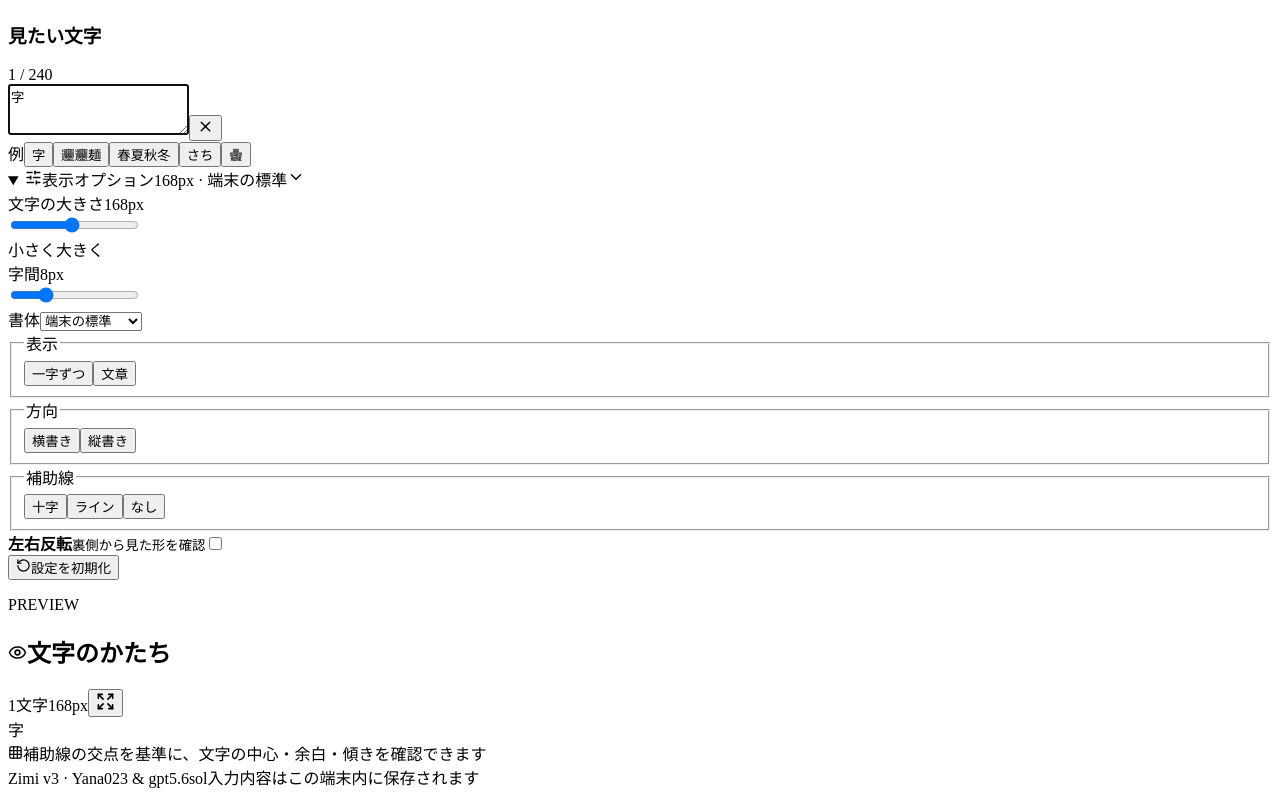
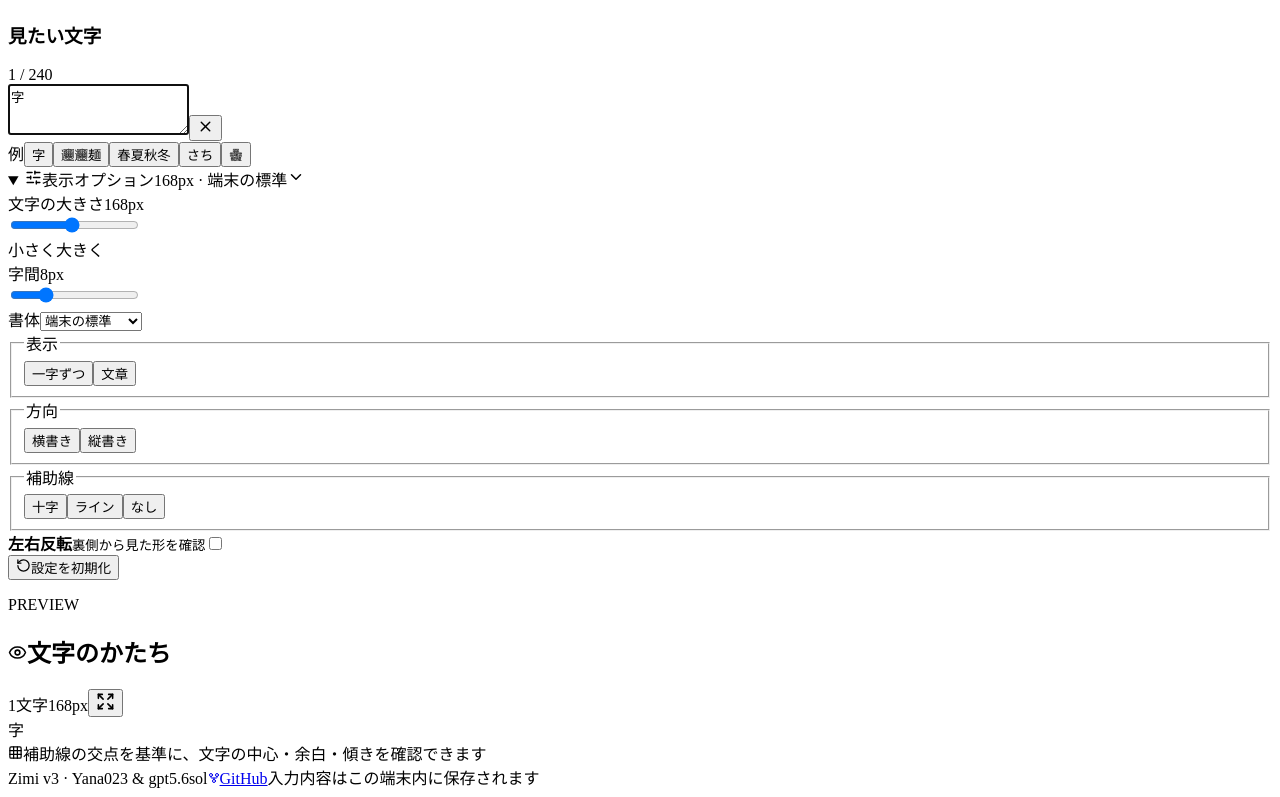
Before and after one commit to Yana023/Zimi, a React (Vite) app: page / in a window 1280 px wide. Shown: the part 263-1060 px from the top of the page. Built offline with nearby package versions, Linux system fonts and the light colour scheme; the HTML template or start-up script is replaced by a standard one.

Commit message:
Add repository link to footer

```diff
--- a/src/App.tsx
+++ b/src/App.tsx
@@ -5,6 +5,7 @@ import {
   Download,
   Expand,
   Eye,
+  GitFork,
   Grid3X3,
   Minimize2,
   RotateCcw,
@@ -409,7 +410,18 @@ function App() {
       </main>
 
       <footer>
-        <span>Zimi v3 · Yana023 &amp; gpt5.6sol</span>
+        <span className="footer-project">
+          <span>Zimi v3 · Yana023 &amp; gpt5.6sol</span>
+          <a
+            href="https://github.com/Yana023/Zimi"
+            target="_blank"
+            rel="noreferrer"
+            aria-label="ZimiのGitHubリポジトリ"
+          >
+            <GitFork size={12} />
+            GitHub
+          </a>
+        </span>
         <span>入力内容はこの端末内に保存されます</span>
       </footer>
       <div className={`toast ${notice ? 'toast-visible' : ''}`} role="status" aria-live="polite">
--- a/src/styles.css
+++ b/src/styles.css
@@ -946,6 +946,24 @@ footer {
   letter-spacing: 0.04em;
 }
 
+.footer-project,
+.footer-project a {
+  display: inline-flex;
+  gap: 8px;
+  align-items: center;
+}
+
+.footer-project a {
+  gap: 4px;
+  color: var(--muted);
+  font-weight: 600;
+  text-underline-offset: 2px;
+}
+
+.footer-project a:hover {
+  color: var(--accent-dark);
+}
+
 .toast {
   position: fixed;
   z-index: 100;
```
Also changed, not shown: 1 other file (tests, documents, lock files or other folders).
